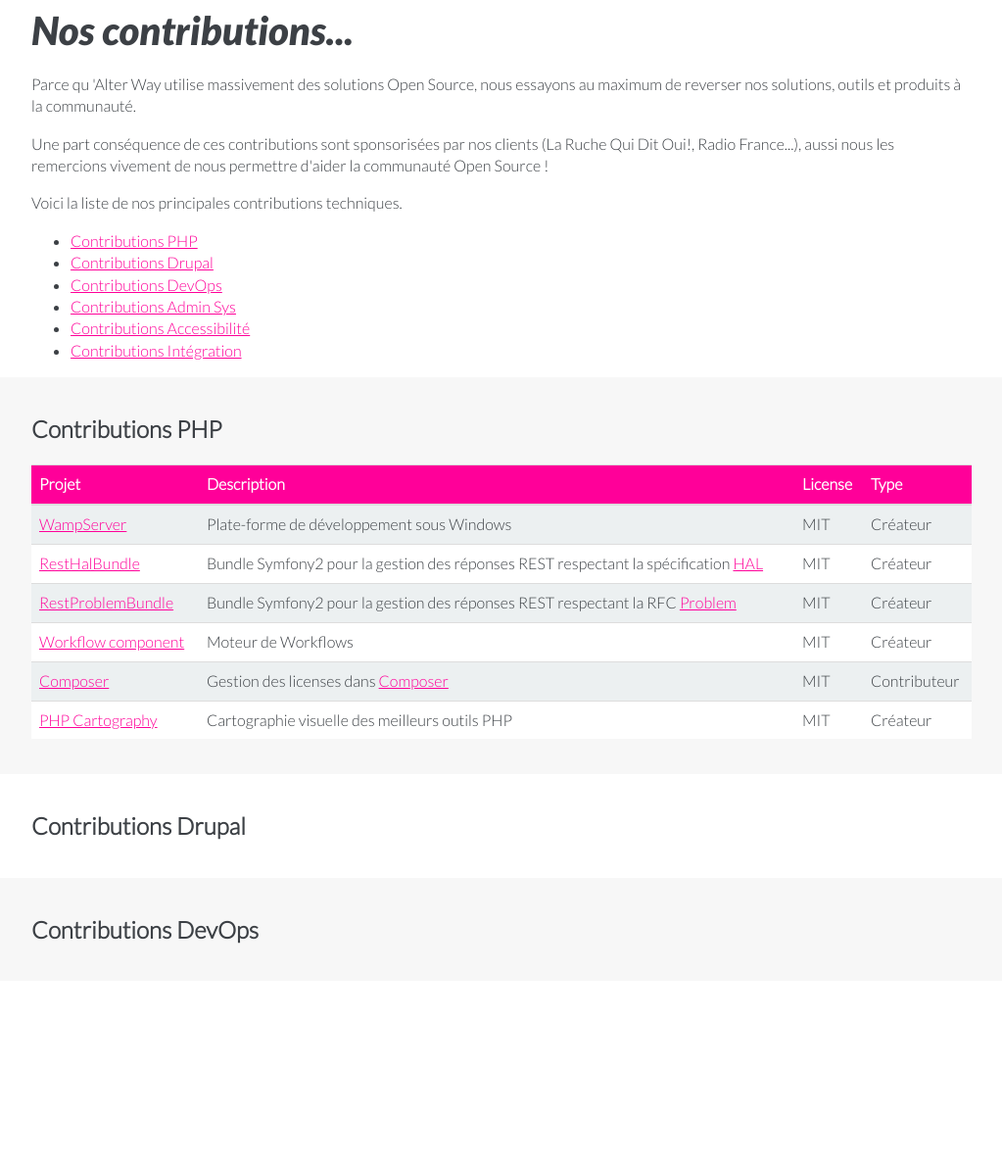
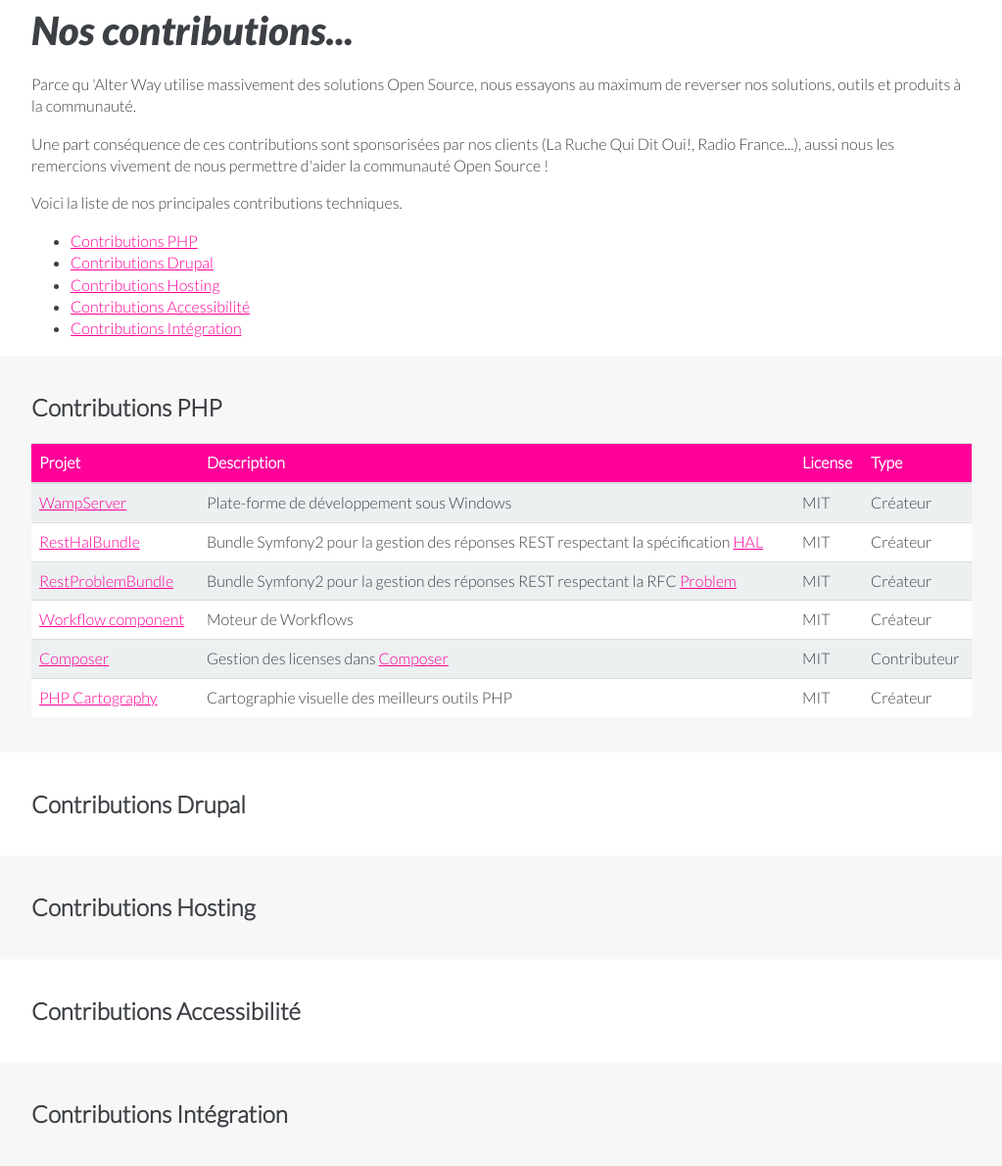
Before and after one commit to alterway/contrib.alterway.fr, a plain HTML site: page index.html in a window 1280 px wide. Shown: the part 50-1240 px from the top of the page at 98% size, without its empty margins (128-1151 px from the left). Before the commit the page ends 1051 px from the top, so only its background shows below. Drawn offline with Linux system fonts and the light colour scheme.

Commit message:
preparing doc for content's updating

```diff
--- a/index.html
+++ b/index.html
@@ -36,11 +36,10 @@
         </p>
         <ul>
             <li><a href="#php">Contributions PHP</a></li>
-            <li><a href="#php">Contributions Drupal</a></li>
-            <li><a href="#php">Contributions DevOps</a></li>
-            <li><a href="#php">Contributions Admin Sys</a></li>
-            <li><a href="#php">Contributions Accessibilité</a></li>
-            <li><a href="#php">Contributions Intégration</a></li>
+            <li><a href="#drupal">Contributions Drupal</a></li>
+            <li><a href="#hosting">Contributions Hosting</a></li>
+            <li><a href="#accessibilite">Contributions Accessibilité</a></li>
+            <li><a href="#integration">Contributions Intégration</a></li>
         </ul>
     </section>
     <section class="odd">
@@ -56,7 +55,6 @@
                     </tr>
                 </thead>
                 <tbody>
-
                     <tr>
                         <td><a href="http://www.wampserver.com/">WampServer</a></td>
                         <td>Plate-forme de développement sous Windows</td>
@@ -109,8 +107,20 @@
     </section>
 
     <section class="odd">
-        <div class="page" id="devops">
-            <h2>Contributions DevOps</h2>
+        <div class="page" id="hosting">
+            <h2>Contributions Hosting</h2>
+        </div>
+    </section>
+
+    <section class="even">
+        <div class="page" id="accessibilite">
+            <h2>Contributions Accessibilité</h2>
+        </div>
+    </section>
+
+    <section class="odd">
+        <div class="page" id="integration">
+            <h2>Contributions Intégration</h2>
         </div>
     </section>
     </body>
```
